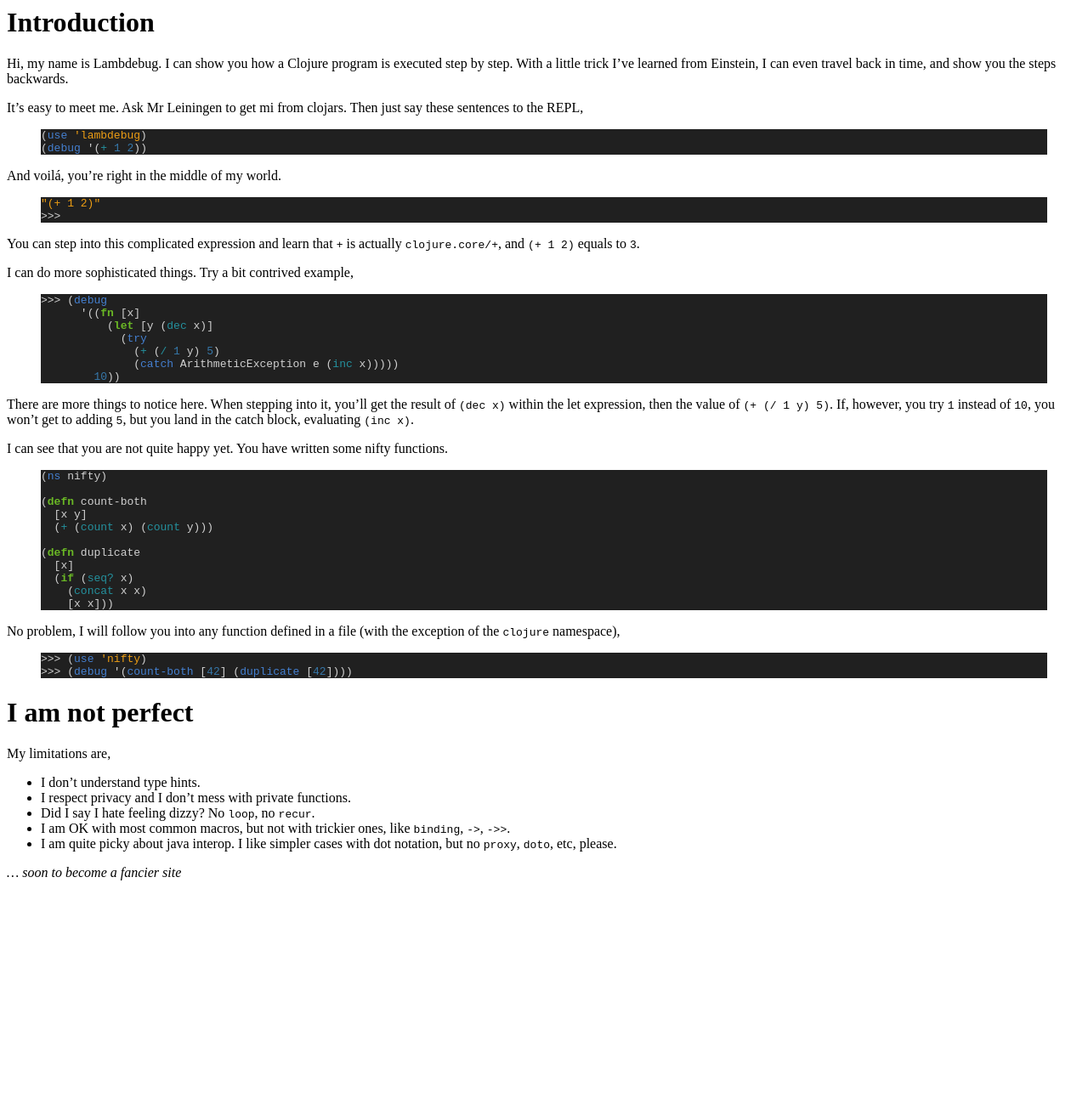
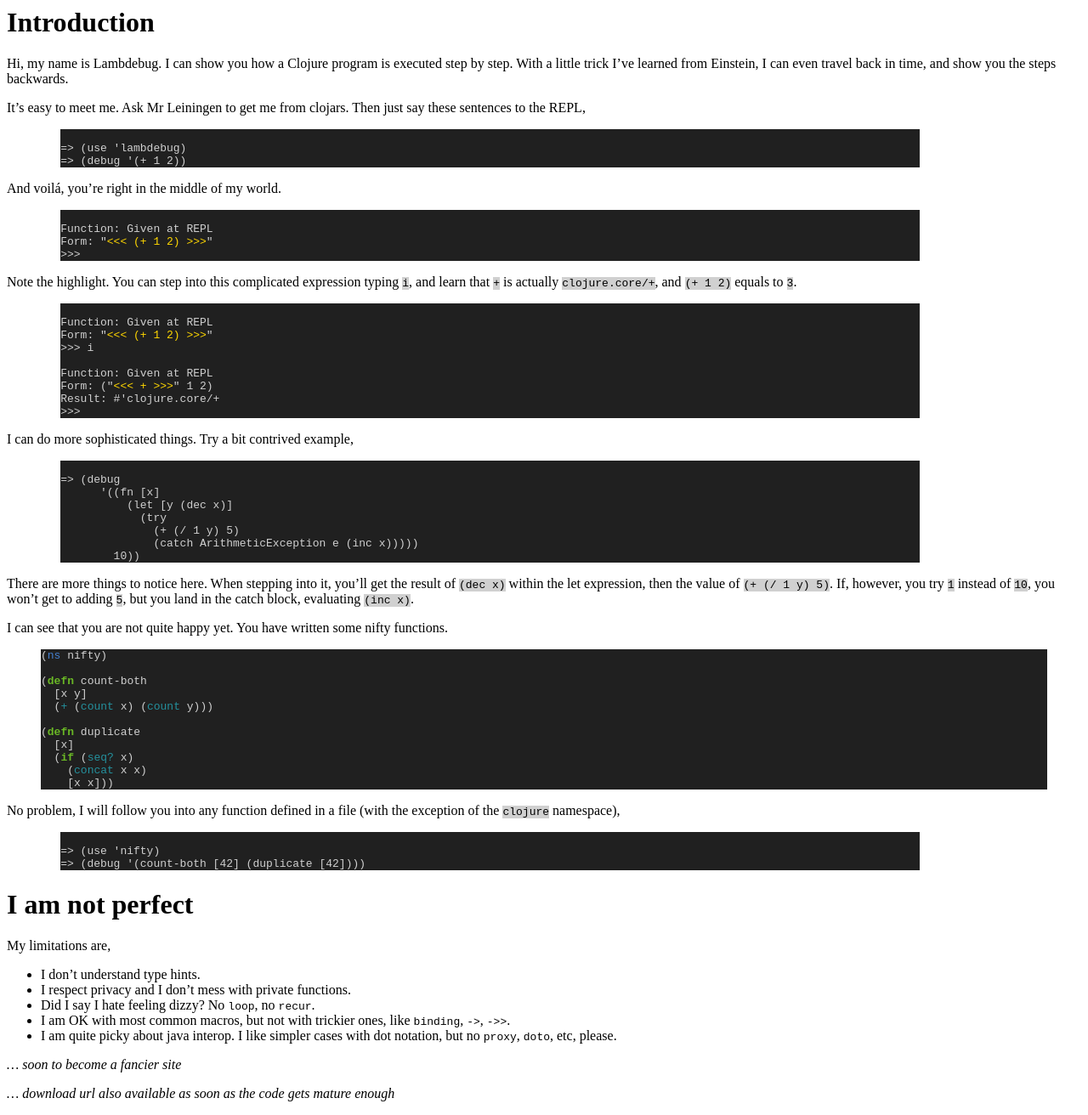
Before and after one commit to lambdebug/lambdebug.github.com, a Jekyll site: the page built from index.md, in a window 1280 px wide. Shown: the whole page at 85% size. Built offline with Jekyll 4.4.1, drawn with Linux system fonts in a browser that asks for light colours; before the commit the page ends 1052 px from its top, so only the background shows below that.

Commit message:
Syntax highlighted code vs code in the repl, also with their own styles

```diff
--- a/css/syntax.css
+++ b/css/syntax.css
@@ -1,3 +1,15 @@
+.repl {
+  background: #202020;
+  color: #d0d0d0;
+  margin-left: 5%;
+  margin-right: 15%;
+}
+.repl .hl { color: #ffd700 } /* highlight */
+.repl span.hl:before { content: "<<< "}
+.repl span.hl:after { content: " >>>"}
+
+p code { background: #d0d0d0 }
+
 .highlight .hll { background-color: #404040 }
 .highlight  { background: #202020; color: #d0d0d0 }
 .highlight .c { color: #999999; font-style: italic } /* Comment */
--- a/index.md
+++ b/index.md
@@ -9,33 +9,48 @@ executed step by step.  With a little trick I've learned from
 Einstein, I can even travel back in time, and show you the steps
 backwards.
 
-It's easy to meet me.  Ask Mr Leiningen to get mi from clojars.
+It's easy to meet me.  Ask Mr Leiningen to get me from clojars.
 Then just say these sentences to the REPL,
 
-{% highlight clojure %}
-(use 'lambdebug)
-(debug '(+ 1 2))
-{% endhighlight %}
+<div class='repl'><pre><code>
+=> (use 'lambdebug)
+=> (debug '(+ 1 2))
+</code></pre></div>
 
 And voilá, you're right in the middle of my world.
-{% highlight clojure %}
-"(+ 1 2)"
+
+<div class='repl'><pre><code>
+Function: Given at REPL
+Form: "<span class='hl'>(+ 1 2)</span>"
 >>>
-{% endhighlight %}
+</code></pre></div>
 
-You can step into this complicated expression and learn that `+` is
+Note the highlight.
+You can step into this complicated expression typing `i`, and learn that `+` is
 actually `clojure.core/+`, and `(+ 1 2)` equals to `3`.
 
+<div class='repl'><pre><code>
+Function: Given at REPL
+Form: "<span class='hl'>(+ 1 2)</span>"
+>>> i
+
+Function: Given at REPL
+Form: ("<span class='hl'>+</span>" 1 2)
+Result: #'clojure.core/+
+>>>
+</code></pre></div>
+
 I can do more sophisticated things.  Try a bit contrived example,
-{% highlight clojure %}
->>> (debug
+
+<div class='repl'><pre><code>
+=> (debug
       '((fn [x]
           (let [y (dec x)]
             (try
               (+ (/ 1 y) 5)
               (catch ArithmeticException e (inc x)))))
         10))
-{% endhighlight %}
+</code></pre></div>
 
 There are more things to notice here.  When stepping into it,
 you'll get the result of `(dec x)` within the let expression, then the
@@ -59,10 +74,11 @@ functions.
 {% endhighlight %}
 No problem, I will follow you into any function defined in a file (with
 the exception of the `clojure` namespace),
-{% highlight clojure %}
->>> (use 'nifty)
->>> (debug '(count-both [42] (duplicate [42])))
-{% endhighlight %}
+
+<div class='repl'><pre><code>
+=> (use 'nifty)
+=> (debug '(count-both [42] (duplicate [42])))
+</code></pre></div>
 
 # I am not perfect
 
@@ -75,3 +91,5 @@ My limitations are,
   notation, but no `proxy`, `doto`, etc, please.
 
 *... soon to become a fancier site*
+
+*... download url also available as soon as the code gets mature enough*
```
